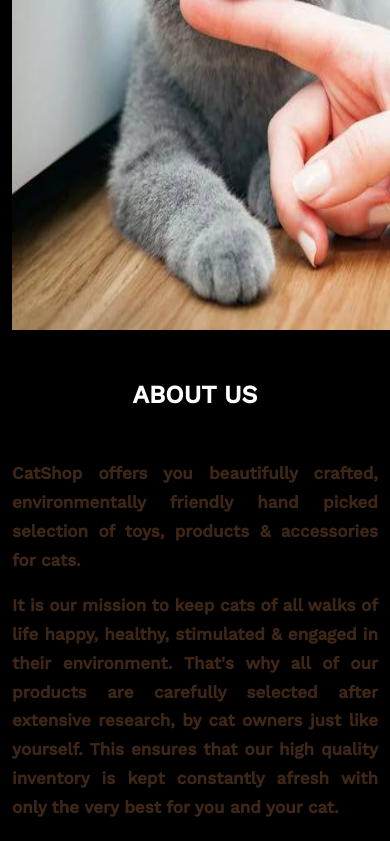
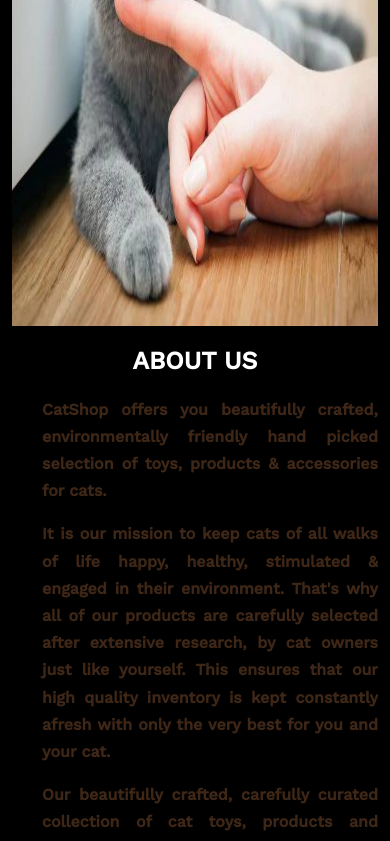
Before and after one commit to saddam-maratouq/Cat_Store, a React (Vite) app: page / in a window 390 px wide. Shown: the part 1156-1997 px from the top of the page. Built offline with nearby package versions, Linux system fonts and the light colour scheme.

Commit message:
fix About p-2

```diff
--- a/src/pages/home/About/About.css
+++ b/src/pages/home/About/About.css
@@ -8,7 +8,8 @@
 
  .About {
      display: flex;
-     justify-content: center !important;
+     justify-content: center;
+     align-items: center;
  }
 
 .img-c {
@@ -24,9 +25,8 @@
 
 .A-info {
    width: 100%;
-  margin-top: 223px;
-  position: relative;
-  bottom: 50%;
+  margin-top: 20px;
+
 }
 
 
@@ -44,40 +44,35 @@
     text-align: justify;
     font-weight: 600;
     color: #3F2717;
-    width: 100%;
+    min-width: 80%;
     line-height: 1.7;
-
+    margin-left: 30px;
 }
 
 /* query  */
 
-@media (max-width : 975px) {
+@media (max-width : 1200px) {
+    .About {
+        display: flex;
+      flex-wrap: wrap;
+       overflow: hidden;
+      padding: 0;
+    }
 
-   .A-info p {
-       font-size: 17px;
+   .container {
+       overflow: hidden;
    }
 
-   .A-info h2 {
-       margin-bottom: 50px;
-   }
+    .About-img {
+        width: 100%;
+    }
 
-   .A-info {
-       margin-top: 50px;
-
-   }
 }
 
 
 @media (max-width : 1200px) {
 
 
-    .A-info h2 {
-        margin:50px 0;
-    }
 
-     .A-info {
-        margin-top: auto;
-
-    }
 
 }
--- a/src/pages/home/About/About.jsx
+++ b/src/pages/home/About/About.jsx
@@ -15,11 +15,11 @@ const About = () => {
    <section className='About-sc' >
        <div className="container">
 
-        <div className=" About row  ">
-        <div className='col img-c'>
+        <div className=" About   ">
+        <div className=' img-c'>
             <img   className='About-img' src={Aboutcat} alt="gray cat" />
         </div>
-        <div className=" A-info col   ">
+        <div className=" A-info">
 
             <h2  > ABOUT US</h2>
             <p> CatShop offers you beautifully crafted, environmentally friendly
```
